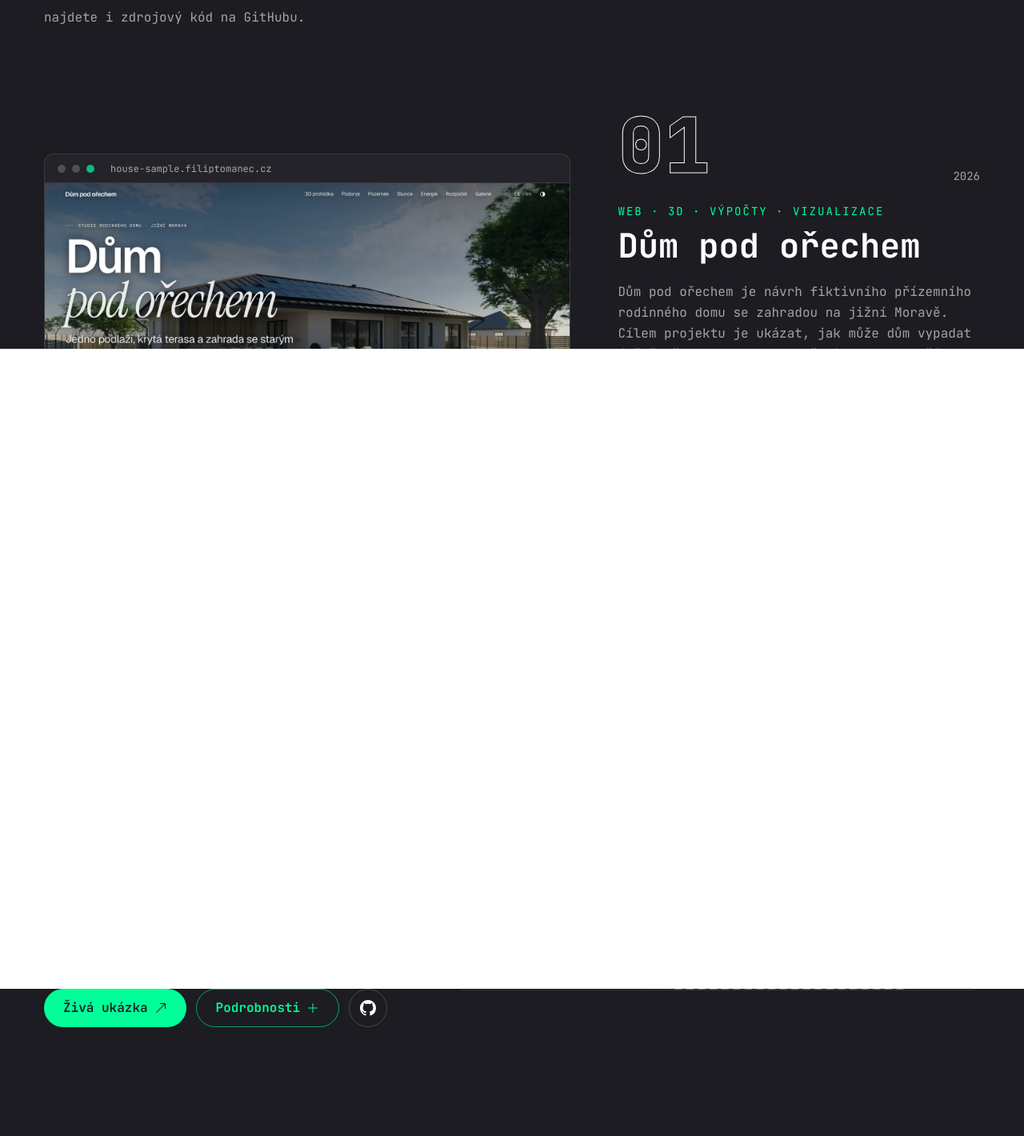
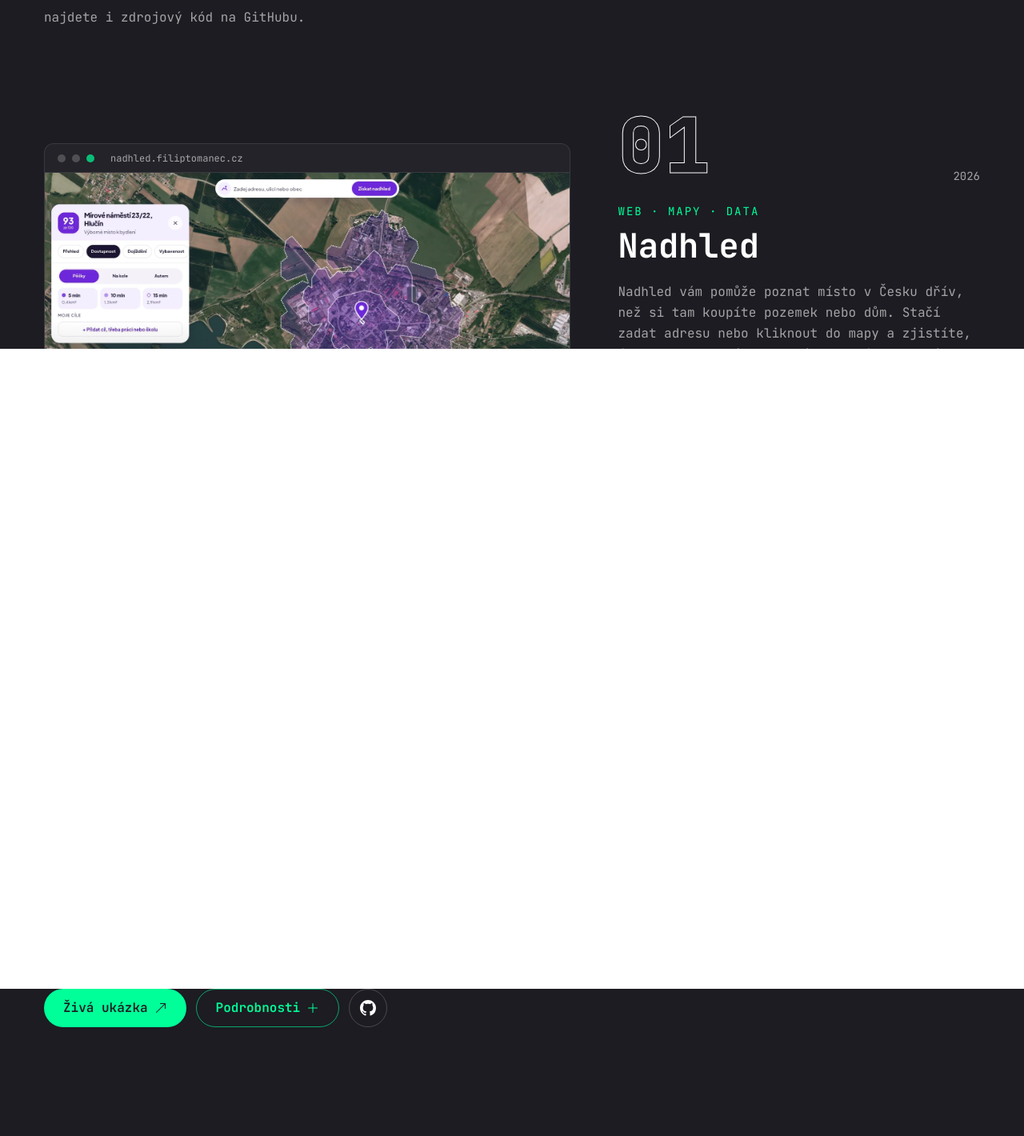
Before and after one commit to filiptomanec/portfolio, a Next.js app: page /projects in a window 1280 px wide. Shown: the part 364-1784 px from the top of the page at 80% size. Built offline with nearby package versions, Linux system fonts and the light colour scheme.

Commit message:
Projekty: Nadhled (analýza lokality nad ArcGIS)
Co-Authored-By: Claude Opus 5.5 <noreply@anthropic.com>

```diff
--- a/src/data/projects.ts
+++ b/src/data/projects.ts
@@ -28,6 +28,50 @@ export type Project = {
 };
 
 export const projects: Project[] = [
+  {
+    slug: "nadhled",
+    title: "Nadhled",
+    category: "Web · mapy · data",
+    year: "2026",
+    description:
+      "Nadhled vám pomůže poznat místo v Česku dřív, než si tam koupíte pozemek nebo dům. Stačí zadat adresu nebo kliknout do mapy a zjistíte, jak daleko to máte do práce, co je v okolí a jaká rizika nebo omezení se s místem pojí. Uvidíte také terén, zeleň a možnosti dojíždění. Vše shrnuje skóre od 0 do 100 s konkrétními důvody, které si můžete uložit do PDF.",
+    highlights: [
+      {
+        title: "Dojezdové zóny a trasy",
+        text: "Zóny dostupnosti počítá síťová analýza Esri podle skutečných cest, ne vzdušnou čarou. Aplikace spočítá i dojíždění až čtyř členů domácnosti včetně typického provozu v danou hodinu.",
+      },
+      {
+        title: "Rizika z veřejných dat",
+        text: "Záplavy, hluk ze silnic a železnic, radon, poddolování a sesuvy. Údaje načítám přímo z veřejných služeb státních institucí, například VÚV a České geologické služby.",
+      },
+      {
+        title: "Terén, zeleň a katastr",
+        text: "Zobrazuji sklon a orientaci svahu, výškový profil, podíl zeleně v okolí i údaje o parcele. Přidávám také odhad roční výroby elektřiny z fotovoltaiky.",
+      },
+      {
+        title: "Skóre s konkrétními důvody",
+        text: "Každá kategorie má vlastní body a vysvětlení, třeba „Obchod 2 min pěšky“ nebo „Hluk 70–75 dB“. Výpočty běží přes vlastní server s mezipamětí, který hlídá počet dotazů na služby Esri.",
+      },
+    ],
+    stack: [
+      "ArcGIS Maps SDK for JavaScript",
+      "Esri routing",
+      "Next.js",
+      "React",
+      "TypeScript",
+      "Tailwind CSS",
+      "Motion",
+      "Vitest",
+      "Vercel",
+    ],
+    image: {
+      src: "/assets/projects/nadhled.webp",
+      alt: "Aplikace Nadhled nad leteckou mapou Hlučína. Vlevo je karta místa se skóre 93 ze 100 a hodnocením „Výborné místo k bydlení“. Otevřená záložka Dostupnost zobrazuje režim Pěšky a zóny dostupnosti za 5, 10 a 15 minut. V mapě jsou kolem špendlíku na náměstí vyznačené fialové zóny.",
+    },
+    links: {
+      live: "https://nadhled.filiptomanec.cz",
+    },
+  },
   {
     slug: "dum-pod-orechem",
     title: "Dům pod ořechem",
```
Also changed, not shown: public/assets/projects/nadhled.webp (added).
